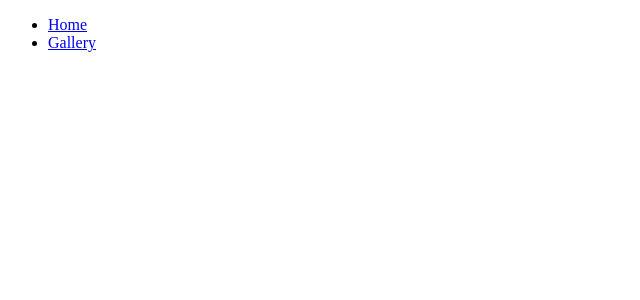
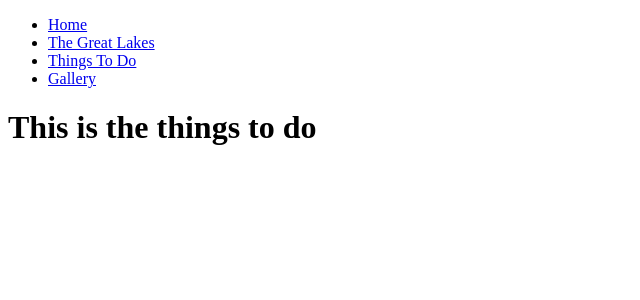
Before and after one commit to brittrohrer/course-project, a Nuxt app: page /activities in a window 1280 px wide. Before the commit this address had no page. Shown: the top 300 px of the page, without its empty margins (0-640 px from the left). Built offline with nearby package versions, Linux system fonts and the light colour scheme.

Commit message:
added more pages

```diff
--- a/layouts/default.vue
+++ b/layouts/default.vue
@@ -5,6 +5,12 @@
                 <ul>
                     <li>
                         <NuxtLink to="/home">Home</NuxtLink>
+                    </li>
+                    <li>
+                        <NuxtLink to="/lakes">The Great Lakes</NuxtLink>
+                    </li>
+                    <li>
+                        <NuxtLink to="/activities">Things To Do</NuxtLink>
                     </li>
                     <li>
                         <NuxtLink to="/gallery">Gallery</NuxtLink>
--- /dev/null
+++ b/pages/activities/index.vue
@@ -0,0 +1,13 @@
+<script setup>
+
+</script>
+
+<template>
+  <div>
+    <h1>This is the things to do</h1>
+  </div>
+</template>
+
+<style>
+
+</style>
--- /dev/null
+++ b/pages/lakes/index.vue
@@ -0,0 +1,13 @@
+<script setup>
+
+</script>
+
+<template>
+  <div>
+    <h1>This is the lakes</h1>
+  </div>
+</template>
+
+<style>
+
+</style>
```
